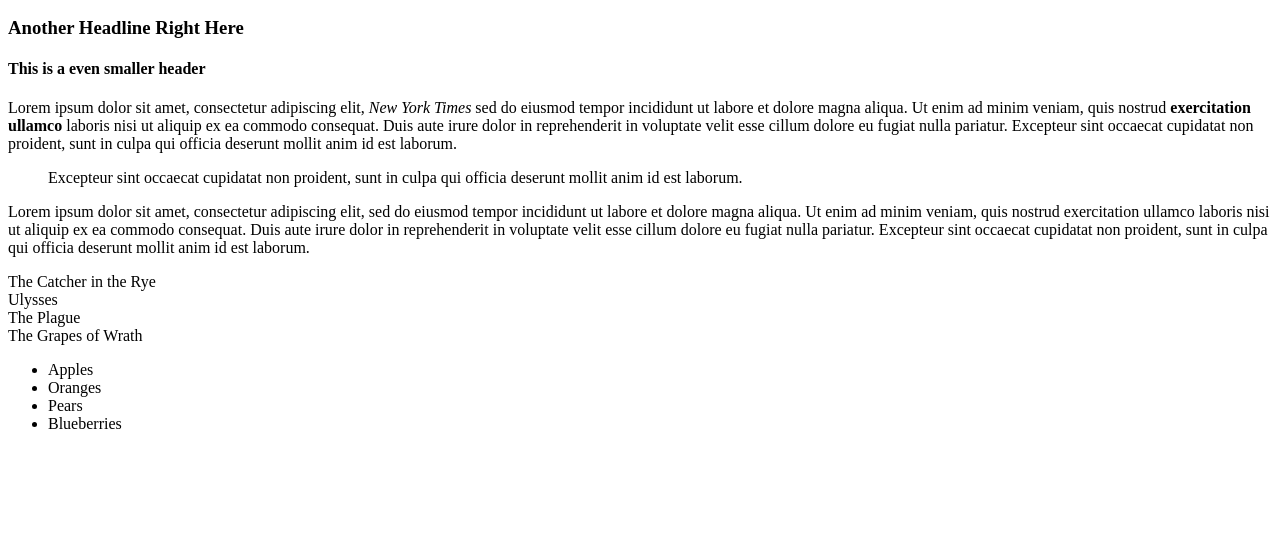
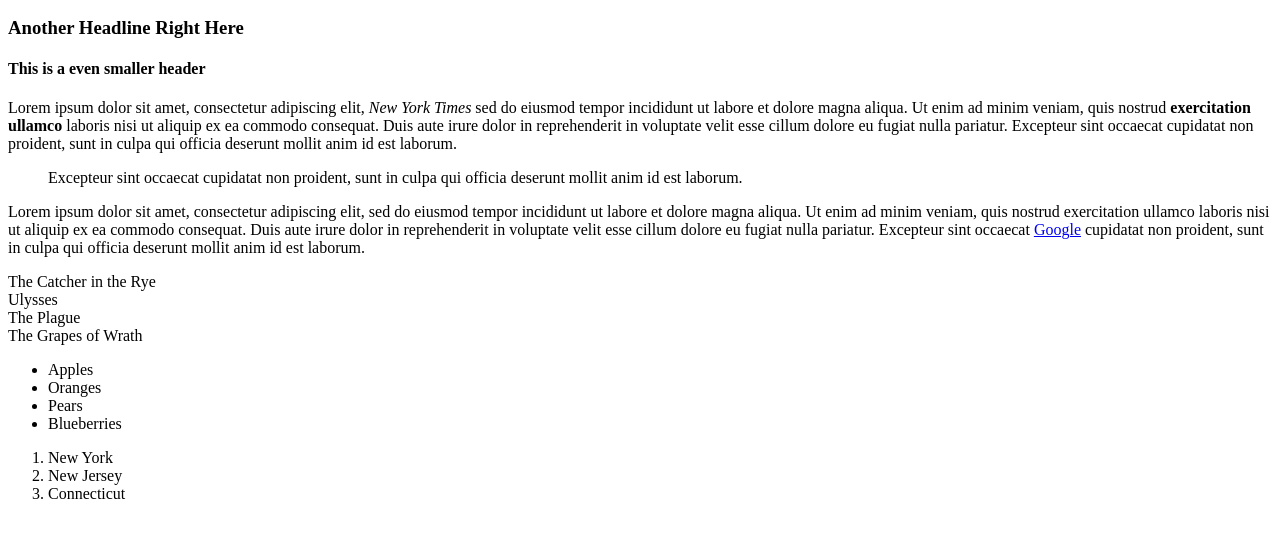
Before and after one commit to Binghamton-University-Design/arts-280d-starter-jkoopma1, a plain HTML site: page html Lesson.html in a window 1280 px wide. Shown: the part 110-648 px from the top of the page. Drawn offline with Linux system fonts and the light colour scheme.

Commit message:
Inserting Link

```diff
--- a/html Lesson.html
+++ b/html Lesson.html
@@ -27,7 +27,7 @@
 
     </blockquote>
     <p>
-    	Lorem ipsum dolor sit amet, consectetur adipiscing elit, sed do eiusmod tempor incididunt ut labore et dolore magna aliqua. Ut enim ad minim veniam, quis nostrud exercitation ullamco laboris nisi ut aliquip ex ea commodo consequat. Duis aute irure dolor in reprehenderit in voluptate velit esse cillum dolore eu fugiat nulla pariatur. Excepteur sint occaecat cupidatat non proident, sunt in culpa qui officia deserunt mollit anim id est laborum.
+    	Lorem ipsum dolor sit amet, consectetur adipiscing elit, sed do eiusmod tempor incididunt ut labore et dolore magna aliqua. Ut enim ad minim veniam, quis nostrud exercitation ullamco laboris nisi ut aliquip ex ea commodo consequat. Duis aute irure dolor in reprehenderit in voluptate velit esse cillum dolore eu fugiat nulla pariatur. Excepteur sint occaecat <a target="_blank" href="https://google.com">Google</a> cupidatat non proident, sunt in culpa qui officia deserunt mollit anim id est laborum.
 
     </p>
 
@@ -42,8 +42,13 @@
     	<li>Oranges</li>
     	<li>Pears</li>
     	<li>Blueberries</li>
+    </ul>
 
-    </ul>
+    <ol>
+    	<li>New York</li>
+    	<li>New Jersey</li>
+    	<li>Connecticut</li>
+     </ol>
 
 
   </body>
```
